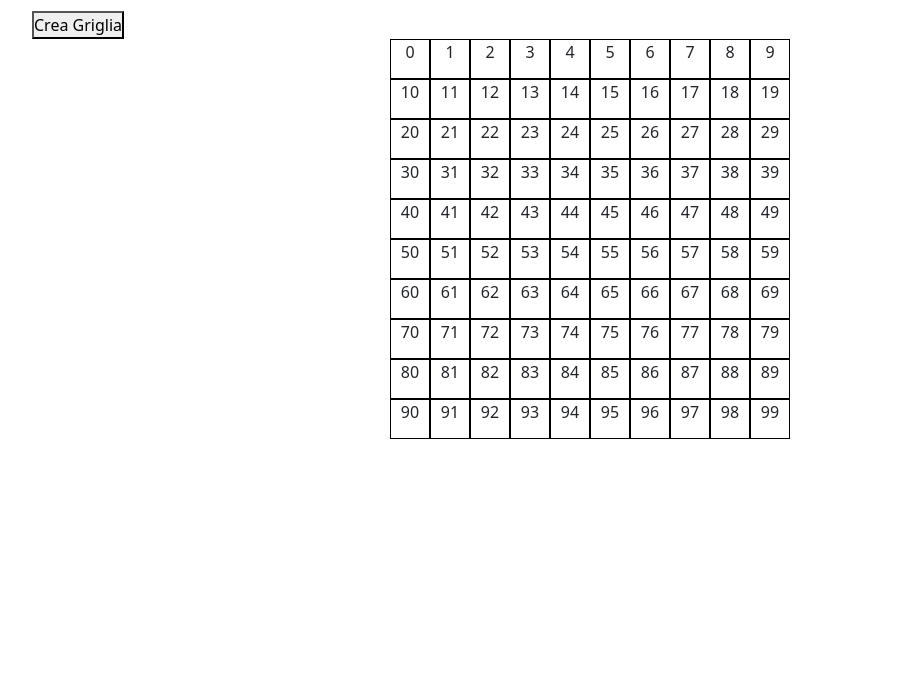
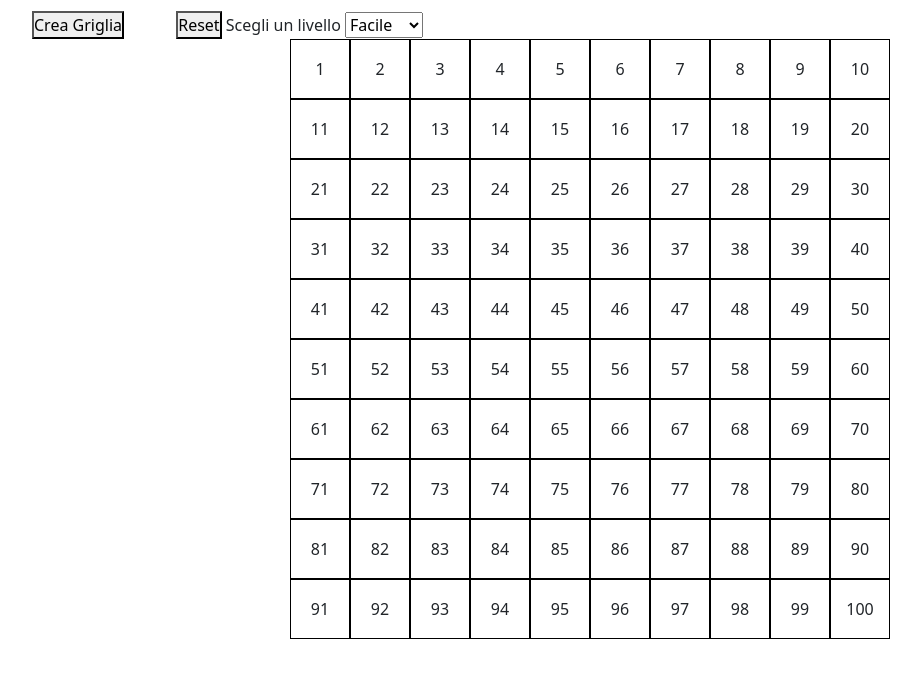
Before and after one commit to AndreaAbbonizio/js-campominato-grid, a plain HTML site: page index.html in a window 1280 px wide. Both pictures are taken after a click on the button "Crea Griglia". Shown: the part 53-730 px from the top of the page, without its empty margins (50-971 px from the left). Drawn offline with nearby package versions, Linux system fonts and the light colour scheme.

Commit message:
feat : bonus done

```diff
--- a/css/style.css
+++ b/css/style.css
@@ -6,15 +6,18 @@
 
 
 #grid-container{
-    max-width: calc(40px * 10);
+    width: 600px;
+    height: 600px;
+    max-height: 1000px;
     display: flex;
     flex-flow: row wrap;
     margin: 0 auto;
 }
 
 .square{
-    width: 40px;
-    height: 40px;
+    display: flex;
+    align-items: center;
+    justify-content: center;
     border: 1px solid black;
 }
 
--- a/index.html
+++ b/index.html
@@ -12,7 +12,14 @@
     <div class="container">
         <h1 class="fs-1 mb-3">Campo Minato</h1>
 
-        <button id="button-grid">Crea Griglia</button>
+        <button id="button-grid" class="me-5">Crea Griglia</button>
+        <button id="reset-button">Reset</button>
+        <label for="level-select">Scegli un livello</label>
+        <select id="level-select">
+            <option value="1">Facile</option>
+            <option value="2">Medio</option>
+            <option value="3">Difficile</option>
+        </select>
         <div id="grid-container" class="text-center">
 
         </div>
--- a/js/script.js
+++ b/js/script.js
@@ -2,6 +2,14 @@
 // Ogni cella ha un numero progressivo, da 1 a 100.
 // Ci saranno quindi 10 caselle per ognuna delle 10 righe.
 // Quando l'utente clicca su ogni cella, la cella cliccata si colora di azzurro ed emetto un messaggio in console con il numero della cella cliccata.
+
+
+// Bonus
+// Aggiungere una select accanto al bottone di generazione, che fornisca una scelta tra tre diversi livelli di difficoltà:
+// - con difficoltà 1 => 100 caselle, con un numero compreso tra 1 e 100, divise in 10 caselle per 10 righe;
+// - con difficoltà 2 => 81 caselle, con un numero compreso tra 1 e 81, divise in 9 caselle per 9 righe;
+// - con difficoltà 3 => 49 caselle, con un numero compreso tra 1 e 49, divise in 7 caselle per 7 righe;
+
 
 
 /*
@@ -24,29 +32,39 @@ const buttonGridEl = document.getElementById("button-grid");
 // creare variabile contenitore griglia
 const containerGridEl = document.getElementById("grid-container");
 
+let levelInputEl = document.getElementById("level-select");
+
+const resetButtonEl = document.getElementById("reset-button")
+
 // creo variabile per numero celle che voglio creare
-let cellNumber = 100 ;
+
 
 
 // al click dell'utente sul button
 buttonGridEl.addEventListener("click", function() {
 
-    // creo ciclo for con variabile contatore che arrivi fino al numero di celle che voglio inserire
-    for(let i = 0; i < cellNumber; i++){
+    levelSelect = levelInputEl.value
 
-        // creo varibile nuovo elemento che sarà uguale alle alla funzione per creare  l'elemento
-        let newSquareElement = createSquare(i);
-        //appendo nuovo elemento nel contenitore griglia
-        containerGridEl.append(newSquareElement);
+    if(levelSelect == 1){
+        //funzione che genera griglia tramite parametri di num celle e colonne
+        generateGrid(100, 10);
 
-        // al click dell'utente su una cassella
-        newSquareElement.addEventListener("click", function() {
-            // aggiungo classe che colora l'elemento di azzurro
-            newSquareElement.classList.toggle("azzurro");
-        // scrivi un messagio in cosole relativo al numero di cella cliccata
-            console.log(i);
-        })
+
+
+    }else if(levelSelect == 2){
+        //funzione che genera griglia tramite parametri di num celle e colonne
+        generateGrid(81, 9);
+
+    }else if(levelSelect == 3){
+        //funzione che genera griglia tramite parametri di num celle e colonne
+        generateGrid(49, 7);
     }
+})
+
+
+
+resetButtonEl.addEventListener("click", function() {
+    containerGridEl.innerHTML = "";
 })
 
 
@@ -63,20 +81,42 @@ buttonGridEl.addEventListener("click", function() {
 
 
 
-
-
-
-
 // funzione che genera un elemento, gli assegna una classe "square"
-function createSquare(text) {
+function createSquare(text , numeroColonne) {
 
     // creare un elemento
     // dargli una classe
     let newElement = document.createElement('div');
     newElement.classList.add("square");
+    newElement.style.width = `calc(100% / ${numeroColonne})`;
+    newElement.style.height = `calc(100% / ${numeroColonne})`;
 
     newElement.innerText = text;
 
     return newElement;
 
-  }
+}
+
+
+
+
+
+function generateGrid(numberCells, numberColumns){
+    for(let i = 1; i < numberCells + 1; i++){
+
+
+        // creo varibile nuovo elemento che sarà uguale alle alla funzione per creare  l'elemento
+        let newSquareElement = createSquare(i, numberColumns);
+
+        // al click dell'utente su una cassella
+        newSquareElement.addEventListener("click", function() {
+            // aggiungo classe che colora l'elemento di azzurro
+            newSquareElement.classList.toggle("azzurro");
+        // scrivi un messagio in cosole relativo al numero di cella cliccata
+            console.log(i);
+        })
+
+        //appendo nuovo elemento nel contenitore griglia
+        containerGridEl.append(newSquareElement);
+    }
+}
```
